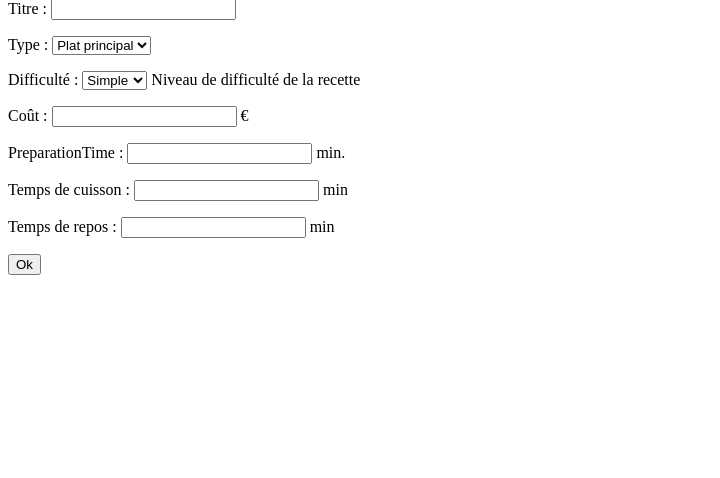
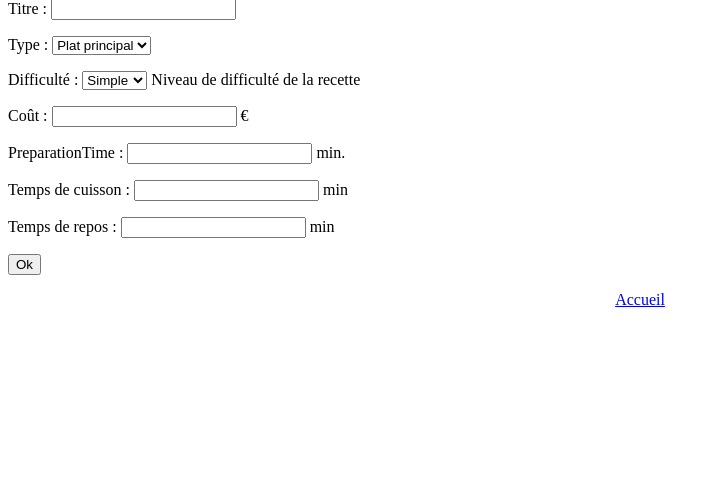
Before and after one commit to ahmedi2l/projet-django-M2I2L, a Django app: page /ajoutRecettes in a window 1280 px wide. Shown: the part 81-559 px from the top of the page, without its empty margins (0-720 px from the left). Run offline with Django 3.2, Linux system fonts and the light colour scheme; parts of the project's set-up code (start-up, migrations or seed data) failed here and were passed over.

Commit message:
Ajout du lien vers la page d'index

```diff
--- a/projetRecettesDeCuisine/recettesdecuisine/templates/base.html
+++ b/projetRecettesDeCuisine/recettesdecuisine/templates/base.html
@@ -15,5 +15,7 @@
 <img src="{% static 'sondages/images/logo_ulco.png' %}" />
 {% endcomment %}
 
+<p style="text-align: center"> <a href={% url 'recettesdecuisine:index' %}> Accueil </a> </p>
+
 </body>
 </html>
```
